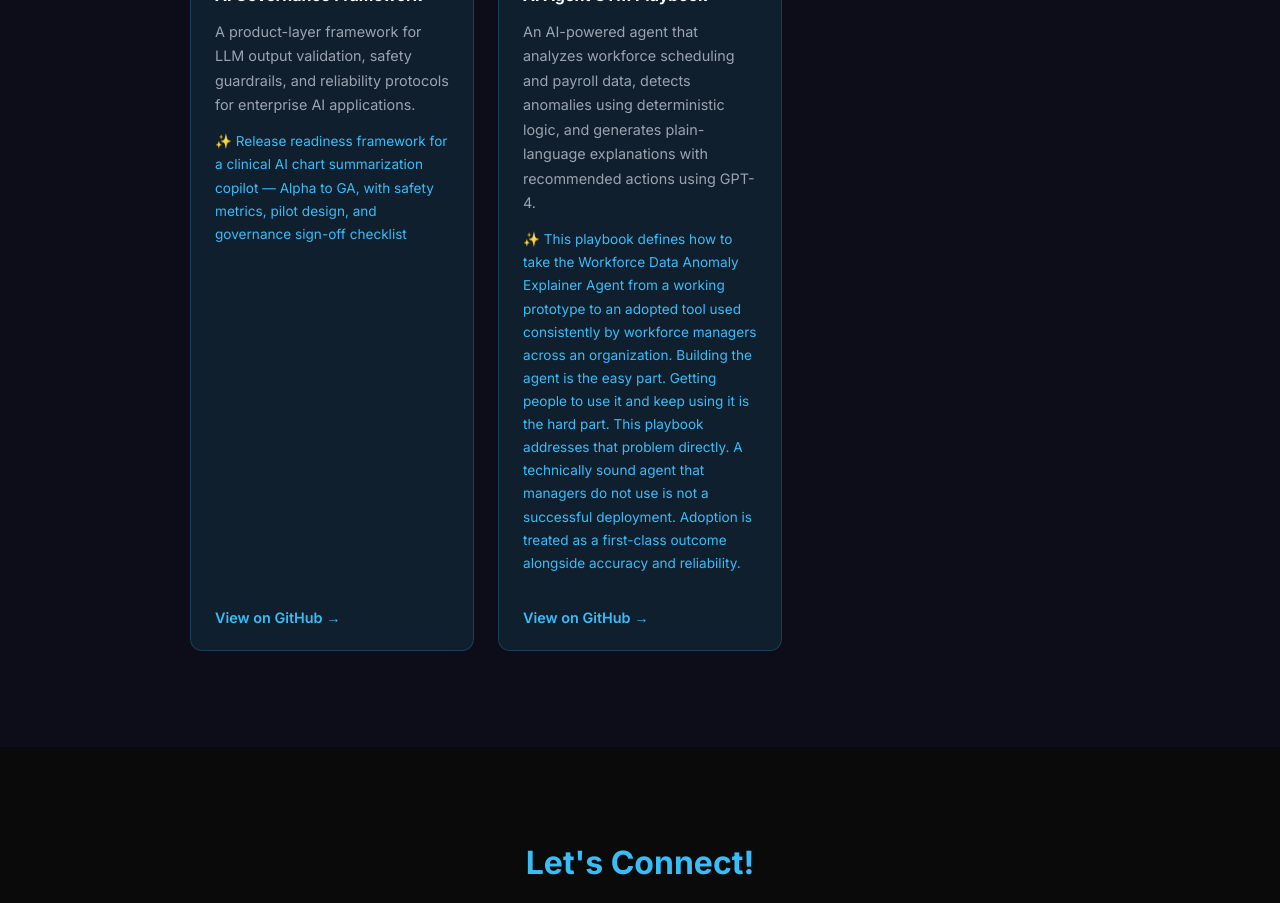
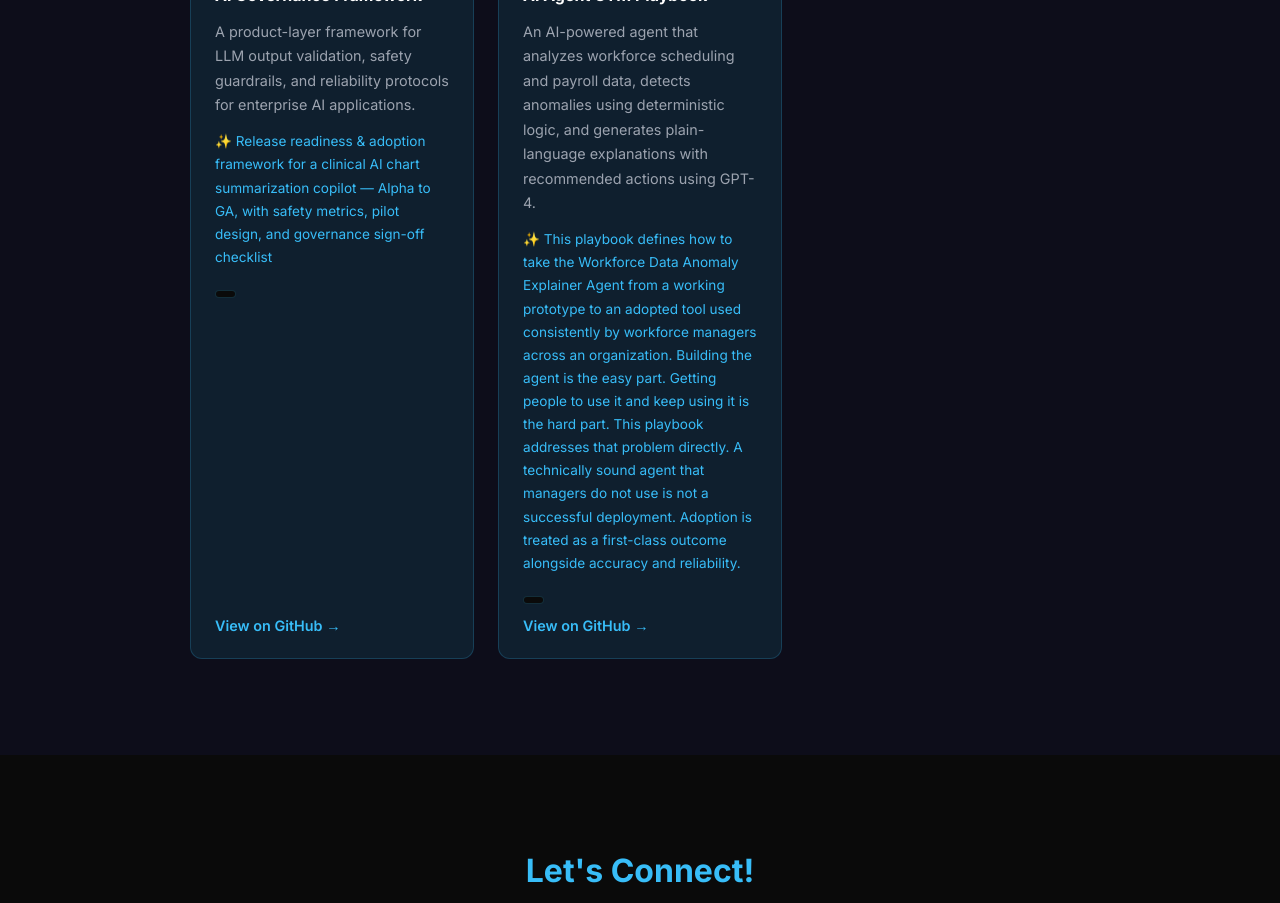
Before and after one commit to bhavana-adarsha/bhavana-adarsha.github.io, a React (Vite) app: page / in a window 1280 px wide. Shown: the part 4260-5163 px from the top of the page. Built offline with nearby package versions, Linux system fonts and the light colour scheme.

Commit message:
added project links

```diff
--- a/src/components/Projects.jsx
+++ b/src/components/Projects.jsx
@@ -35,16 +35,16 @@ function Projects() {
       emoji: "🛡️",
       title: "AI Governance Framework",
       description: "A product-layer framework for LLM output validation, safety guardrails, and reliability protocols for enterprise AI applications.",
-      stack: [],
-      highlights: "Release readiness framework for a clinical AI chart summarization copilot — Alpha to GA, with safety metrics, pilot design, and governance sign-off checklist",
-      link: "https://github.com/bhavana-adarsha/AI-Agent-GTM-Playbook",
+      stack: [""],
+      highlights: "Release readiness & adoption framework for a clinical AI chart summarization copilot — Alpha to GA, with safety metrics, pilot design, and governance sign-off checklist",
+      link: "https://github.com/bhavana-adarsha/Chart-Review-Release-Framework",
       status: "live"
     },
     {
       emoji: "🛡️",
       title: "AI Agent GTM Playbook",
       description: "An AI-powered agent that analyzes workforce scheduling and payroll data, detects anomalies using deterministic logic, and generates plain-language explanations with recommended actions using GPT-4.",
-      stack: [],
+      stack: [""],
       highlights: "This playbook defines how to take the Workforce Data Anomaly Explainer Agent from a working prototype to an adopted tool used consistently by workforce managers across an organization. Building the agent is the easy part. Getting people to use it and keep using it is the hard part. This playbook addresses that problem directly. A technically sound agent that managers do not use is not a successful deployment. Adoption is treated as a first-class outcome alongside accuracy and reliability.",
       link: "https://github.com/bhavana-adarsha/AI-Agent-GTM-Playbook",
       status: "live"
```
